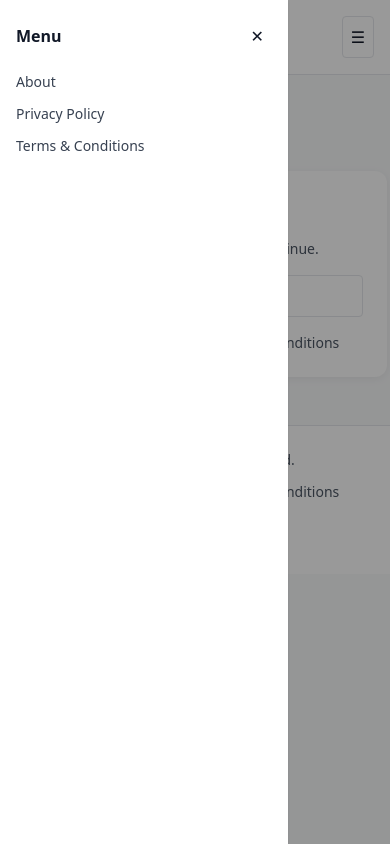
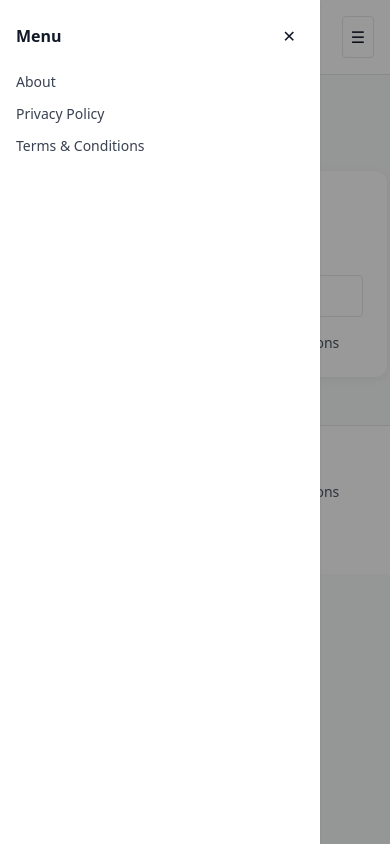
Before and after one commit to farzanfa/bulk-mail-app, a Next.js app: page /login in a window 390 px wide. Both pictures are taken after a click on the button "Open menu". Built offline with nearby package versions, Linux system fonts and the light colour scheme; grey boxes are pictures that could not be loaded.

Commit message:
responsive: improve header layout, section actions stacking, and table scrolling

```diff
--- a/app/globals.css
+++ b/app/globals.css
@@ -13,3 +13,7 @@ table {
 .prose {
   max-width: 100%;
 }
+/* Ensure wide tables scroll on small screens */
+.overflow-x-auto {
+  -webkit-overflow-scrolling: touch;
+}
--- a/components/Header.tsx
+++ b/components/Header.tsx
@@ -21,7 +21,7 @@ export default function Header() {
       ];
   return (
     <header className="border-b bg-white">
-      <div className="max-w-6xl mx-auto px-4 sm:px-6 py-4 flex items-center justify-between">
+      <div className="max-w-6xl mx-auto px-4 sm:px-6 py-4 flex items-center justify-between gap-3">
         <a href="/" className="font-semibold inline-flex items-center gap-2">
           <img src="/icon.svg" alt="MailApp" className="h-6 w-6"/>
           <span className="hidden sm:inline">MailApp</span>
@@ -46,7 +46,7 @@ export default function Header() {
       </div>
       {open && (
         <div className="md:hidden fixed inset-0 z-50 bg-black/40" onClick={() => setOpen(false)}>
-          <div className="absolute left-0 top-0 h-full w-72 max-w-[85%] bg-white p-4 shadow">
+          <div className="absolute left-0 top-0 h-full w-80 max-w-[85%] bg-white p-4 shadow">
             <div className="flex items-center justify-between mb-4">
               <div className="font-semibold">Menu</div>
               <button aria-label="Close menu" className="p-2" onClick={() => setOpen(false)}>✕</button>
--- a/components/ui.tsx
+++ b/components/ui.tsx
@@ -33,7 +33,7 @@ export function Card({ className = '', children, ...props }: HTMLAttributes<HTML
 export function Section({ title, actions, children }: { title: string; actions?: ReactNode; children?: ReactNode }) {
   return (
     <Card className="p-4">
-      <div className="flex items-center justify-between mb-3">
+      <div className="flex flex-col sm:flex-row items-start sm:items-center justify-between gap-3 mb-3">
         <h2 className="font-semibold">{title}</h2>
         {actions}
       </div>
```
